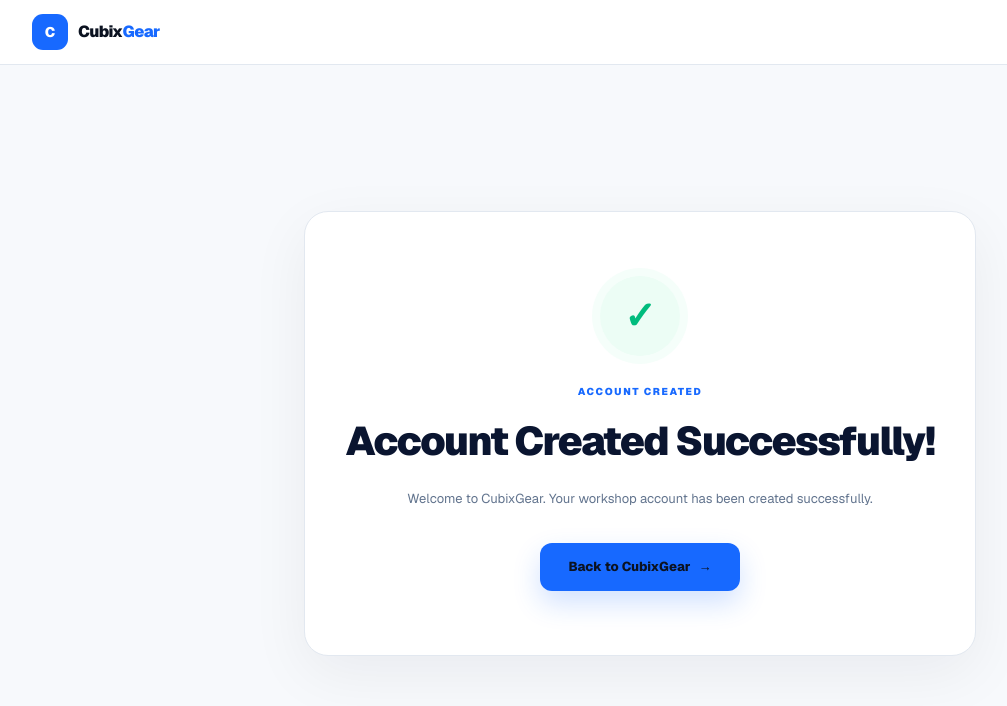
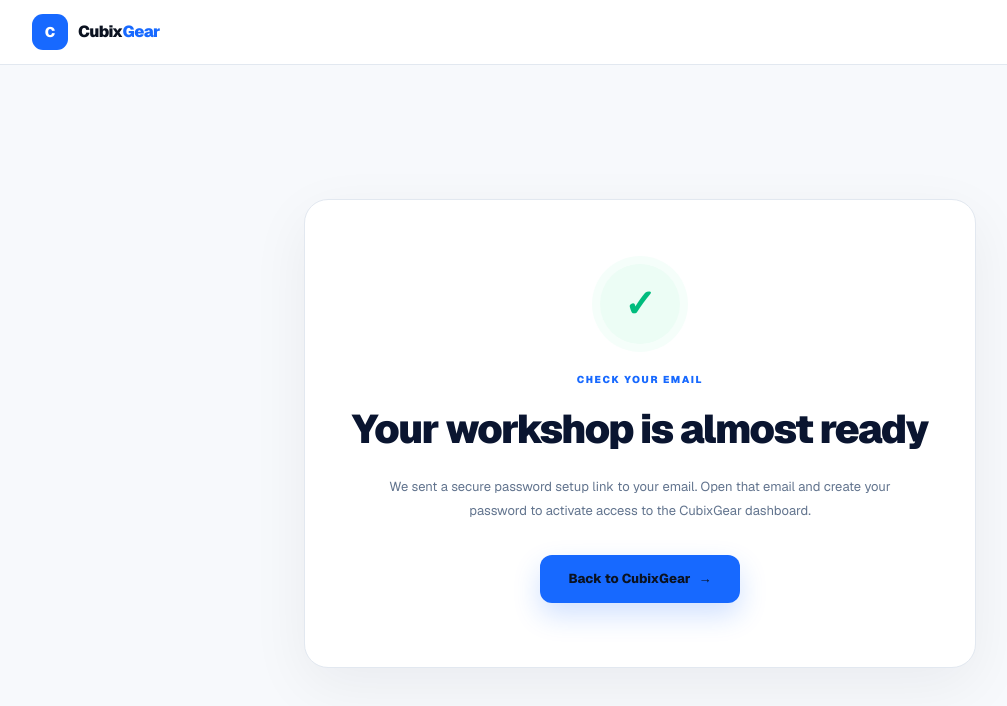
Before and after one commit to amnas-cubixmet/cubegears-public-website, a Next.js app: page /signup/success in a window 1280 px wide. Shown: the top 706 px of the page, without its empty margins (0-1007 px from the left). Built offline with nearby package versions, Linux system fonts and the light colour scheme.

Commit message:
Show check-email step after workshop signup

```diff
--- a/app/signup/success/page.tsx
+++ b/app/signup/success/page.tsx
@@ -29,13 +29,13 @@
           </div>
 
           <p className="mt-7 text-[10px] font-black uppercase tracking-[.16em] text-[#1769ff]">
-            Account created
+            Check your email
           </p>
           <h1 className="mt-3 text-[30px] font-black tracking-[-.04em] text-[#0a1530] sm:text-[40px]">
-            Account Created Successfully!
+            Your workshop is almost ready
           </h1>
           <p className="mx-auto mt-4 max-w-lg text-[13px] leading-6 text-slate-500">
-            Welcome to CubixGear. Your workshop account has been created successfully.
+            We sent a secure password setup link to your email. Open that email and create your password to activate access to the CubixGear dashboard.
           </p>
 
           <Link
```
